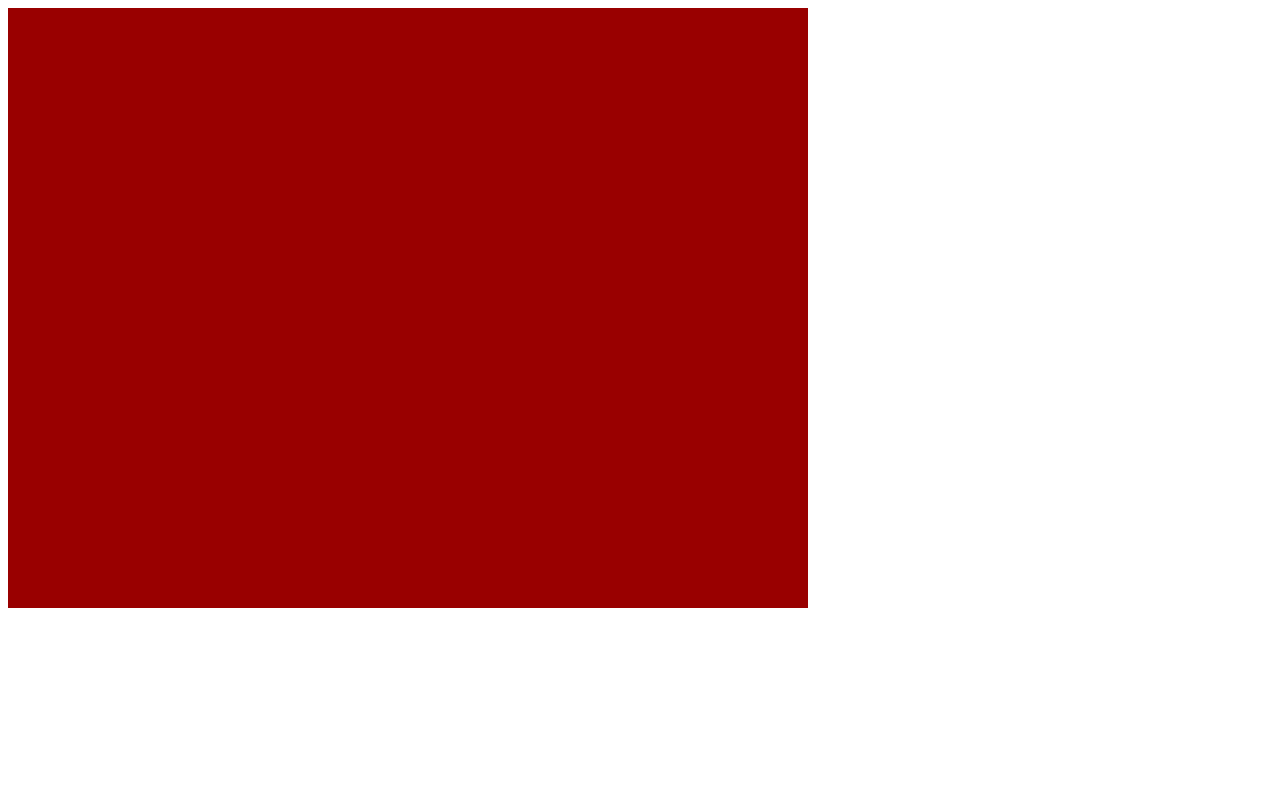
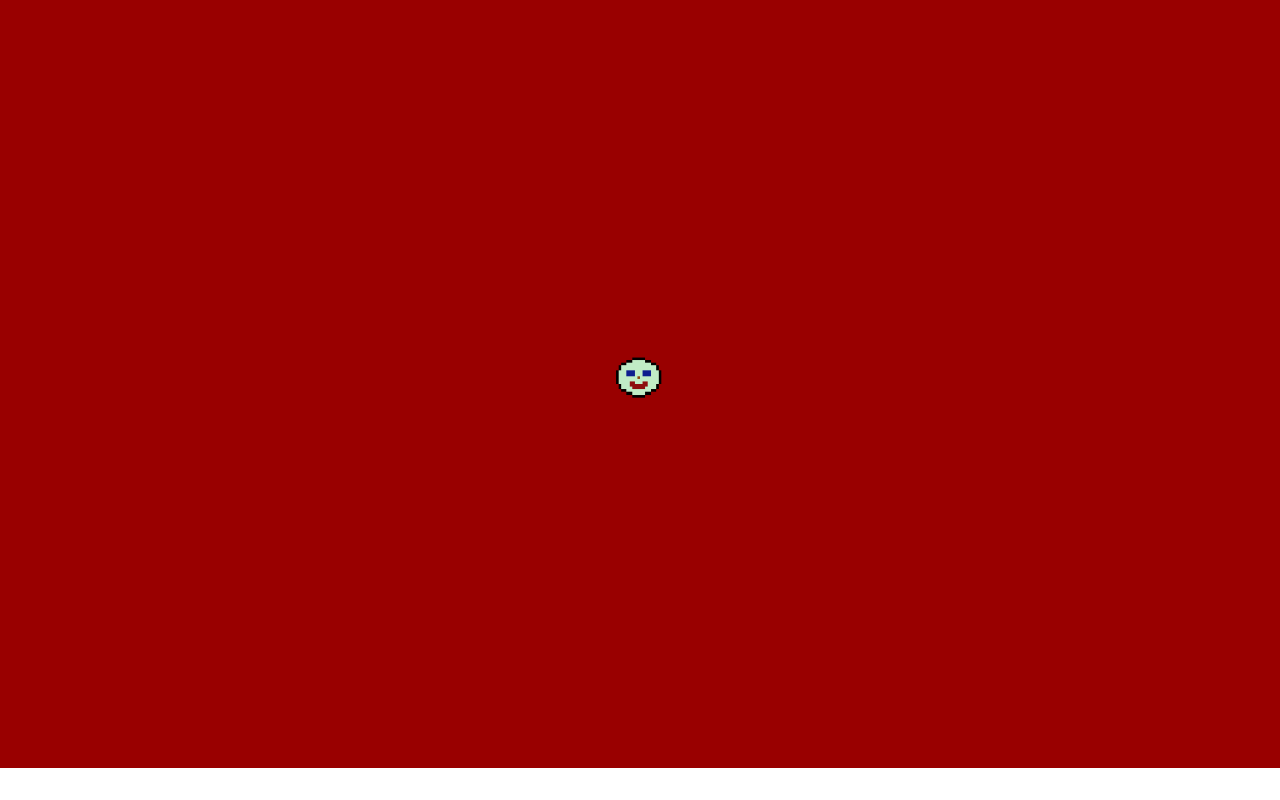
Before and after one commit to juliaarold/phaser, a plain HTML site: page index.html in a window 1280 px wide. Drawn offline with Linux system fonts and the light colour scheme; animation ran at ten frames a second.

Commit message:
Add files via upload

```diff
--- a/index.html
+++ b/index.html
@@ -3,7 +3,8 @@
 	<head> <!-- html lehe PÄISE algus, käib kokku </head>'ga -->
 		<script src="phaser.min.js"></script>	<!-- koodifaili lisamine teisest failist - Phaser'i mängude puhul tuleb esimene lisada Phaser'i enda kood -->
 		<script src="state0.js"></script>       <!-- mängu 0. faasi koodi lisamine failist 'state0.js' -->
-		<script src="state1.js"></script>       <!-- html 1. faasi koodi lisamine failist 'state1.js' -->
+		<script src="state1.js"></script>       <!-- mängu 1. faasi koodi lisamine failist 'state1.js' -->
+		<link rel="stylesheet" href="main.css"> <!-- html lehe kujunduse lisamine failist 'main.css' (CSS - cascade style sheet) -->
 	</head> <!-- html lehe PÄISE lõpp, käib kokku <head>'ga -->
 	<body> <!-- html lehe SISU algus, käib kokku </body>'ga -->
 		<script src="main.js"></script> <!--  mängu põhikood lisamine failist 'main.js' -->
--- /dev/null
+++ b/main.css
@@ -0,0 +1,4 @@
+* /* kehtib kõigi html-elementide jaoks */
+{
+ margin: 0; /* html-elemendi kaugus teistest elementidest - antud juhul 0 pikslit, st elementi ei eraldata teistest elementidest */
+}
--- a/main.js
+++ b/main.js
@@ -1,4 +1,4 @@
-var game = new Phaser.Game(800, 600,Phaser.AUTO); //Phaser'i mänguala loomine - 800 pikslit lai, 600 pikslit kõrge ja esitusviisiks on Phaser.AUTO
+var game = new Phaser.Game(1500, 900,Phaser.AUTO); //Phaser'i mänguala loomine - 1500 pikslit lai, 1000 pikslit kõrge ja esitusviisiks on Phaser.AUTO
 game.state.add('state0', demo.state0); // mängu 0. faasi lisamine
 game.state.add('state1', demo.state1); // mängu 1. faasi lisamine
 game.state.start('state0'); // mängu avakuvaks on 0. faas
--- a/state0.js
+++ b/state0.js
@@ -1,16 +1,36 @@
 var demo={}; // uue objekti, mille nimi on 'demo' deklareerimine
+var tegija; // uus muutuja, nimega 'tegija'
 demo.state0=function (){}; // objekti 'demo' omadusele (property) 'state0' omistatakse funktsioon (alamprogramm) 'function(){};'
 demo.state0.prototype = { // objekti 'demo' omadusele (property) 'state0' lisatakse uued osad - Phaser'i mängu 3 põhiosa - preload, creat, update
 	preload: function () { // 'preload' osa algus, mida kasutatakse selleks, et alglaadimisi teha, peamiselt piltide lisamiseks (mängu taust, tegelased jne)
-
+		game.load.image('tegija','tegija.png'); // laetakse pilt, mis on failis 'tegija.png' ja mängus omistatakse sellele nimi 'tegija'
 	}, // 'preload' osa lõpp, erinevaid osi eraldavad komad
 	create: function () { // 'create' osa algus, mida kasutatakse selleks, et luua mängu jaoks vajalikud toimingud ja tegevused
 		console.log('state0'); // kui veebilehel vajutada hiire paremat klahvi ja valida 'Inspect element' või 'Inspekteeri' ja avaneva akna ülemisest menüüst valida 'Console', siis siia lisatud tekst kuvatakse sellesse aknasse - antud juhul siis 'state0'
 		game.stage.backgroundColor="#990000"; // muudame mänguvälja tausta, kasutades 'hex color'it', mis on 16nend-süsteemis (numbrid 0 kuni 9 ja tähed A kuni F), värvisüsteem on Red+Green+Blue, milles 2 esimest numbrit tähistavad 'punast' värvi, 2 keskmist numbrist 'rohelist' värvi ja 2 viimast numbrit 'sinist' värvi
 		game.input.keyboard.addKey(Phaser.Keyboard.ONE).onDown.add(changeState,null,null,1); // kui klaviatuuril vajutatakse klahvile, millel on nr 1, muudetakse mängufaasi funktsioon 'changeState' abil - vt read 17-19 - ja uueks mängufaasiks on 'state1'
+		game.scale.scaleMode=Phaser.ScaleManager.SHOW_ALL; // mänguala kohandub vastavalt ekraanisuurusele
+		tegija=game.add.sprite(1500/2,900/2,'tegija'); // muutujale 'tegija' omistatakse element 'tegija', mis paigutatakse mänguala keskele (mänguala laius on 1500 pikslit ja see jagatakse 2ga, mänguala kõrgus on 900 pikslit ja see jagatakse 2ga)
+		tegija.anchor.x=0.5; // 'tegija' nihutatakse x-suunas 0,5 laiuse võrra vasakule
+		tegija.anchor.y=0.5; // 'tegija' nihutatakse y-suunas 0,5 laiuse võrra ülespoole
 		}, // 'create' osa lõpp
 	update: function () { // 'update' osa algus, mida kasutatakse selleks, et mängupilti muuta
-
+	   if (game.input.keyboard.isDown(Phaser.Keyboard.RIGHT)) // kui klaviatuuril vajutatakse paremale liikumise noolt ->
+	   {
+		   tegija.x+=4; // 'tegija' nihkub iga nupuvajutuse puhul paremale
+	   }
+	   else if (game.input.keyboard.isDown(Phaser.Keyboard.LEFT)) // kui klaviatuuril vajutatakse vasakule liikumise noolt <-
+	   {
+		   tegija.x-=4; // 'tegija' nihkub iga nupuvajutuse puhul vasakule
+	   }
+	   if (game.input.keyboard.isDown(Phaser.Keyboard.UP)) // kui klaviatuuril vajutatakse üles liikumise noolt
+	   {
+		   tegija.y-=4; // 'tegija' nihkub iga nupuvajutuse puhul üles
+	   }
+	   else if (game.input.keyboard.isDown(Phaser.Keyboard.DOWN)) // kui klaviatuuril vajutatakse alla liikumise noolt
+	   {
+		   tegija.y+=4; // 'tegija' nihkub iga nupuvajutuse puhul üles
+	   }
 	} // 'update' osa lõpp
 }; // objekti 'demo' omaduse (property) 'state0' uute osade definitsiooni lõpp
 
```
Also changed, not shown: tegija.png (added).
